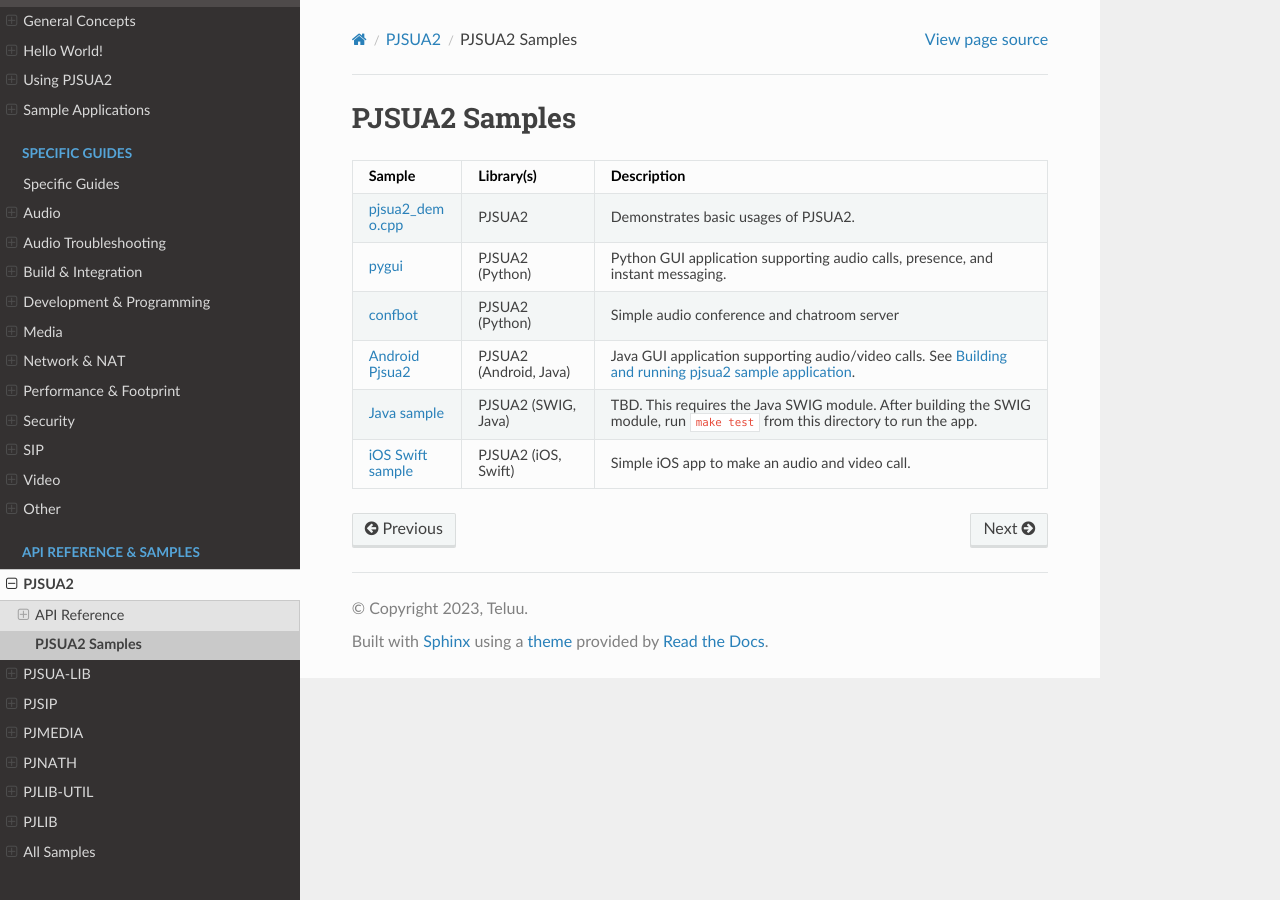
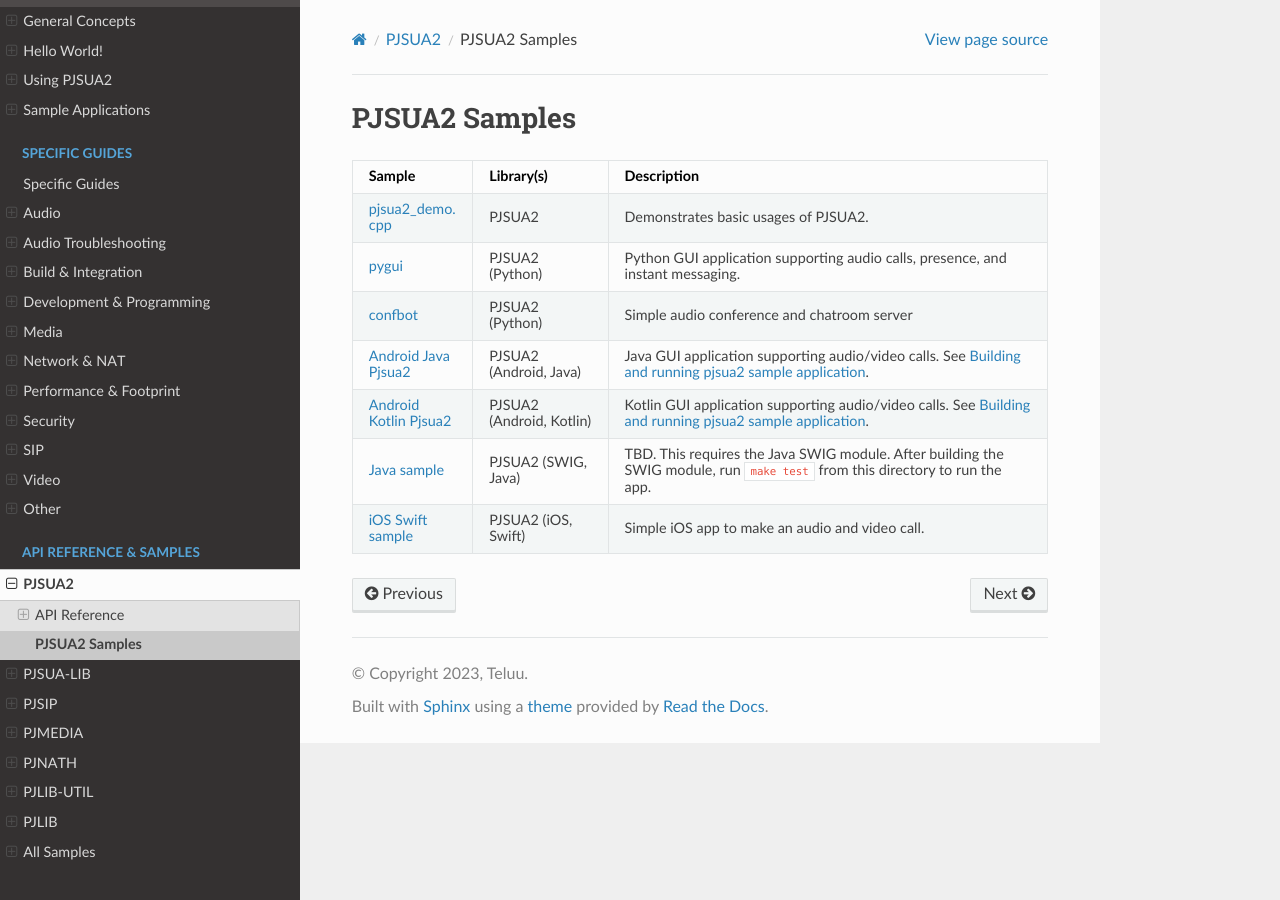
Before and after one commit to pjsip/pjproject_docs, a Sphinx documentation site: the page built from docs/source/api/pjsua2/samples.rst, in a window 1280 px wide. Built offline with Sphinx 7.4.7 and the Read the Docs theme 2.0.0, drawn with Linux system fonts in a browser that asks for light colours; the version number could not be read and is left out.

Commit message:
Update pjsua2/samples.rst for adding Kotlin sample app

```diff
--- a/docs/source/api/pjsua2/samples.rst
+++ b/docs/source/api/pjsua2/samples.rst
@@ -15,9 +15,12 @@
    * - `confbot <https://github.com/pjsip/pjproject/tree/master/pjsip-apps/src/confbot>`_
      - PJSUA2 (Python)
      - Simple audio conference and chatroom server
-   * - :source:`Android Pjsua2 <pjsip-apps/src/swig/java/android>`
+   * - :source:`Android Java Pjsua2 <pjsip-apps/src/swig/java/android>`
      - PJSUA2 (Android, Java)
      - Java GUI application supporting audio/video calls. See :ref:`android_pjsua2`.
+   * - :source:`Android Kotlin Pjsua2 <pjsip-apps/src/swig/java/android>`
+     - PJSUA2 (Android, Kotlin)
+     - Kotlin GUI application supporting audio/video calls. See :ref:`android_pjsua2`.
    * - `Java sample <https://github.com/pjsip/pjproject/tree/master/pjsip-apps/src/swig/java>`_
      - PJSUA2 (SWIG, Java)
      - TBD. This requires the Java SWIG module. After building the SWIG module, run ``make test``
```
